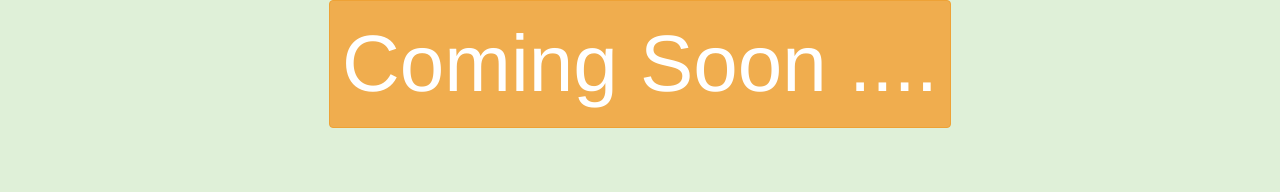
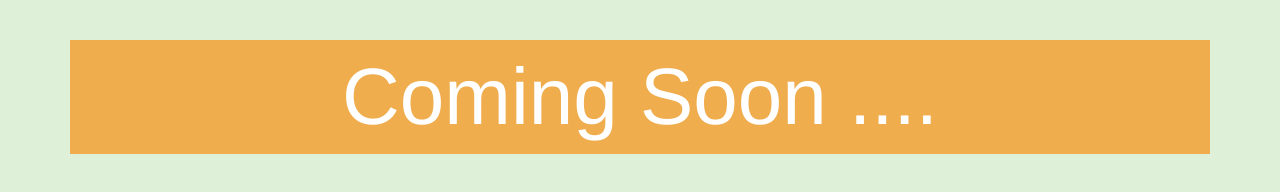
Before and after one commit to PS-Honda/PS-Honda.github.io, a plain HTML site: page index.html in a window 1280 px wide. Drawn offline with nearby package versions, Linux system fonts and the light colour scheme.

Commit message:
Update index.html

```diff
--- a/index.html
+++ b/index.html
@@ -9,8 +9,8 @@
   <script src="https://maxcdn.bootstrapcdn.com/bootstrap/3.3.7/js/bootstrap.min.js"></script>
 </head>
 <body class="container text-center bg-success">
-
-<p style="font-size:80px;" class="btn btn-warning text-primary">
+<br><br>
+<p style="font-size:80px;" class="btn-warning text-primary">
   Coming Soon ....
 </p>
 
```
